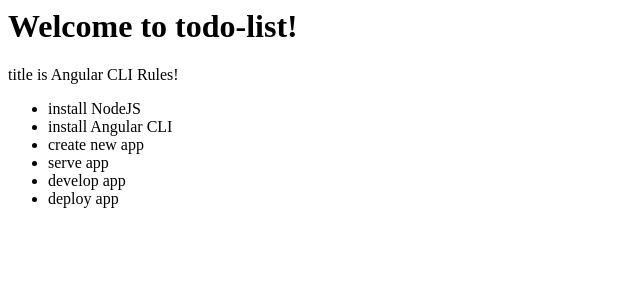
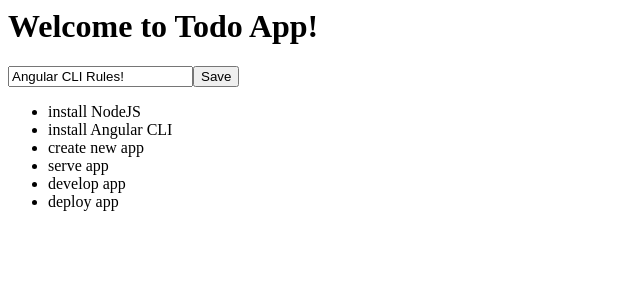
Before and after one commit to juveria-manzar/ng-girls-project, an Angular app: page / in a window 1280 px wide. Shown: the top 300 px of the page, without its empty margins (0-640 px from the left). Built offline with nearby package versions, Linux system fonts and the light colour scheme.

Commit message:
adding-items-to-list

```diff
--- a/src/app/app.component.html
+++ b/src/app/app.component.html
@@ -1,11 +1,4 @@
 <h1>
     Welcome to {{ title }}!
   </h1>
-
-  <app-input-button-unit></app-input-button-unit>
-
-<ul>
-  <li *ngFor="let todoItem of todoList">
-    {{ todoItem.title }}
-  </li>
-</ul>
+<app-list-manager></app-list-manager>
--- a/src/app/app.component.ts
+++ b/src/app/app.component.ts
@@ -1,18 +1,12 @@
 import { Component } from '@angular/core';
+import { TodoItem } from './interfaces/todo-item';
 
 @Component({
   selector: 'my-app',
   templateUrl: './app.component.html',
   styleUrls: [ './app.component.css' ]
 })
-export class AppComponent  {
-  title = 'todo-list';
-  todoList = [
-    {title: 'install NodeJS'},
-    {title: 'install Angular CLI'},
-    {title: 'create new app'},
-    {title: 'serve app'},
-    {title: 'develop app'},
-    {title: 'deploy app'},
-  ];
+export class AppComponent {
+  title = 'Todo App';
+
 }
--- a/src/app/app.module.ts
+++ b/src/app/app.module.ts
@@ -5,10 +5,12 @@
 import { AppComponent } from './app.component';
 import { HelloComponent } from './hello.component';
 import { InputButtonUnitComponent } from './input-button-unit/input-button-unit.component';
+import { TodoItemComponent } from './todo-item/todo-item.component';
+import { ListManagerComponent } from './list-manager/list-manager.component';
 
 @NgModule({
   imports:      [ BrowserModule, FormsModule ],
-  declarations: [ AppComponent, HelloComponent, InputButtonUnitComponent ],
+  declarations: [ AppComponent, HelloComponent, InputButtonUnitComponent, TodoItemComponent, ListManagerComponent ],
   bootstrap:    [ AppComponent ]
 })
 export class AppModule { }
--- a/src/app/input-button-unit/input-button-unit.component.html
+++ b/src/app/input-button-unit/input-button-unit.component.html
@@ -1,3 +1,8 @@
-<p>
-  title is {{title}}
-</p>
+<input
+  #inputElementRef
+  [value]="title"
+  (keyup.enter)="submitValue($event.target.value)">
+
+<button (click)="submitValue(inputElementRef.value)">
+  Save
+</button>
--- a/src/app/input-button-unit/input-button-unit.component.ts
+++ b/src/app/input-button-unit/input-button-unit.component.ts
@@ -1,4 +1,4 @@
-import { Component, OnInit } from '@angular/core';
+import { Component, OnInit, EventEmitter, Output } from '@angular/core';
 
 @Component({
   selector: 'app-input-button-unit',
@@ -8,6 +8,7 @@
 export class InputButtonUnitComponent implements OnInit {
 
   title="hello world"
+  @Output() submit: EventEmitter<string> = new EventEmitter();
   constructor() {
   this.changeTitle('My First Angular App');
 }
@@ -16,6 +17,9 @@
     this.title = 'Angular CLI Rules!';
   }
   changeTitle(newTitle: string) {
-  this.title = newTitle;
+  this.submit.emit(newTitle);
+  }
+  submitValue(newTitle: string) {
+  this.submit.emit(newTitle);
   }
 }
--- a/src/app/interfaces/todo-item.ts
+++ b/src/app/interfaces/todo-item.ts
@@ -1,3 +1,4 @@
 export interface TodoItem {
-
+  title: string;
+  completed?: boolean;
 }
--- /dev/null
+++ b/src/app/list-manager/list-manager.component.html
@@ -0,0 +1,9 @@
+<app-input-button-unit
+  (submit)="addItem($event)">
+</app-input-button-unit>
+
+<ul>
+  <li *ngFor="let todoItem of todoList">
+    <app-todo-item [item]="todoItem"></app-todo-item>
+  </li>
+</ul>
--- /dev/null
+++ b/src/app/list-manager/list-manager.component.ts
@@ -0,0 +1,26 @@
+import { Component, OnInit } from '@angular/core';
+
+@Component({
+  selector: 'app-list-manager',
+  templateUrl: './list-manager.component.html',
+  styleUrls: ['./list-manager.component.css']
+})
+export class ListManagerComponent implements OnInit {
+
+  constructor() { }
+
+  ngOnInit() {
+  }
+  todoList: TodoItem[] = [
+    {title: 'install NodeJS'},
+    {title: 'install Angular CLI'},
+    {title: 'create new app'},
+    {title: 'serve app'},
+    {title: 'develop app'},
+    {title: 'deploy app'},
+  ];
+  addItem(title: string) {
+  this.todoList.push({ title });
+}
+
+}
--- /dev/null
+++ b/src/app/todo-item/todo-item.component.html
@@ -0,0 +1 @@
+{{ item.title }}
--- /dev/null
+++ b/src/app/todo-item/todo-item.component.ts
@@ -0,0 +1,17 @@
+import { Component, OnInit, Input } from '@angular/core';
+import { TodoItem } from '../interfaces/todo-item';
+
+@Component({
+  selector: 'app-todo-item',
+  templateUrl: './todo-item.component.html',
+  styleUrls: ['./todo-item.component.css']
+})
+export class TodoItemComponent implements OnInit {
+
+  @Input() item: TodoItem;
+  constructor() { }
+
+  ngOnInit() {
+  }
+
+}
```
Also changed, not shown: src/app/list-manager/list-manager.component.css (added), src/app/todo-item/todo-item.component.css (added).
